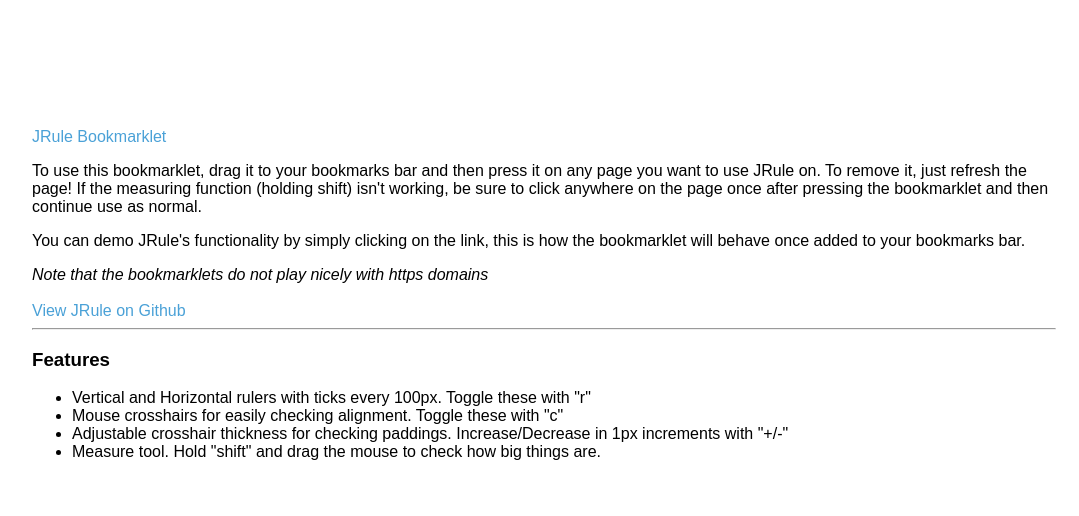
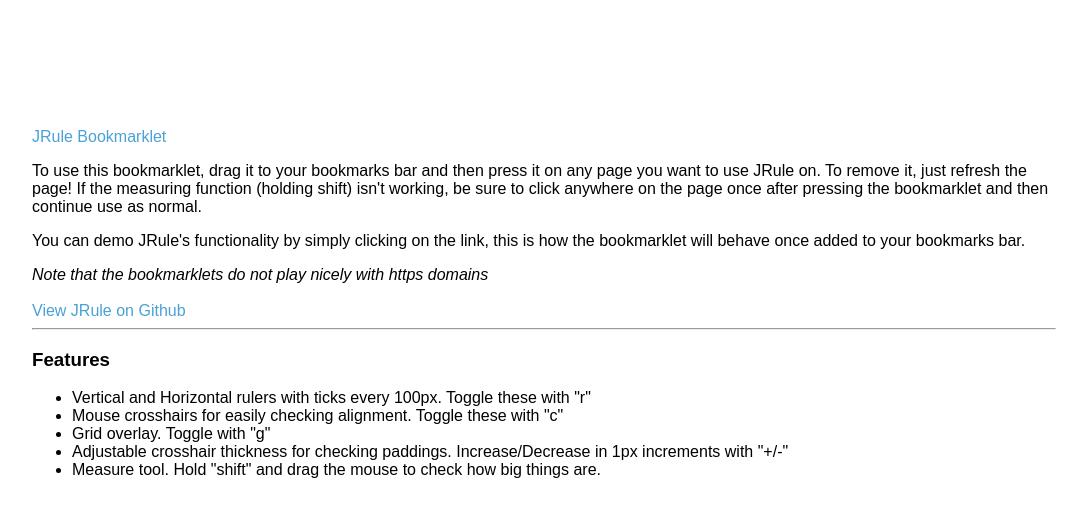
Before and after one commit to lstebner/jrule, a plain HTML site: page bookmarklet.html in a window 1280 px wide. Shown: the whole page, without its empty margins (96-1175 px from the left). Drawn offline with Linux system fonts and the light colour scheme.

Commit message:
bookmarklet page content update

```diff
--- a/bookmarklet.html
+++ b/bookmarklet.html
@@ -43,6 +43,7 @@
     <ul>
         <li>Vertical and Horizontal rulers with ticks every 100px. Toggle these with "r"</li>
         <li>Mouse crosshairs for easily checking alignment. Toggle these with "c"</li>
+        <li>Grid overlay. Toggle with "g"</li>
         <li>Adjustable crosshair thickness for checking paddings. Increase/Decrease in 1px increments with "+/-"</li>
         <li>Measure tool. Hold "shift" and drag the mouse to check how big things are.</li>
     </ul>
```
